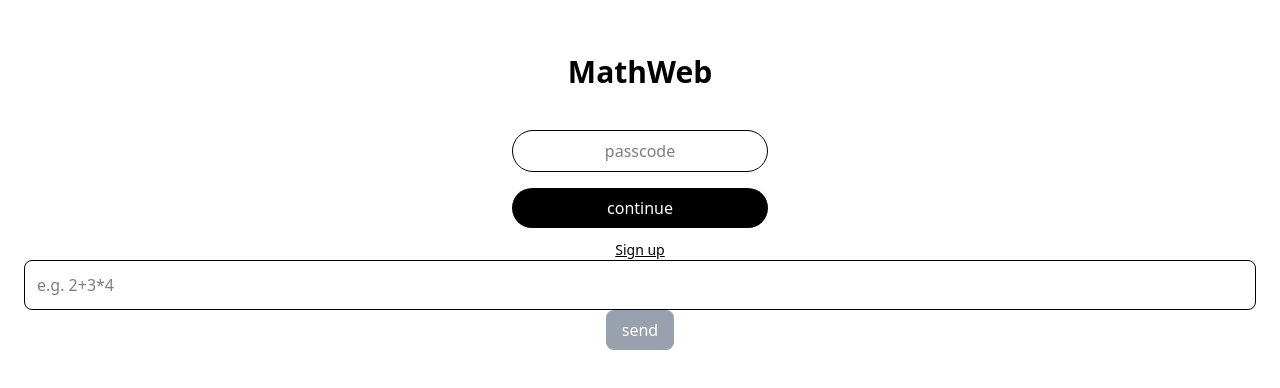
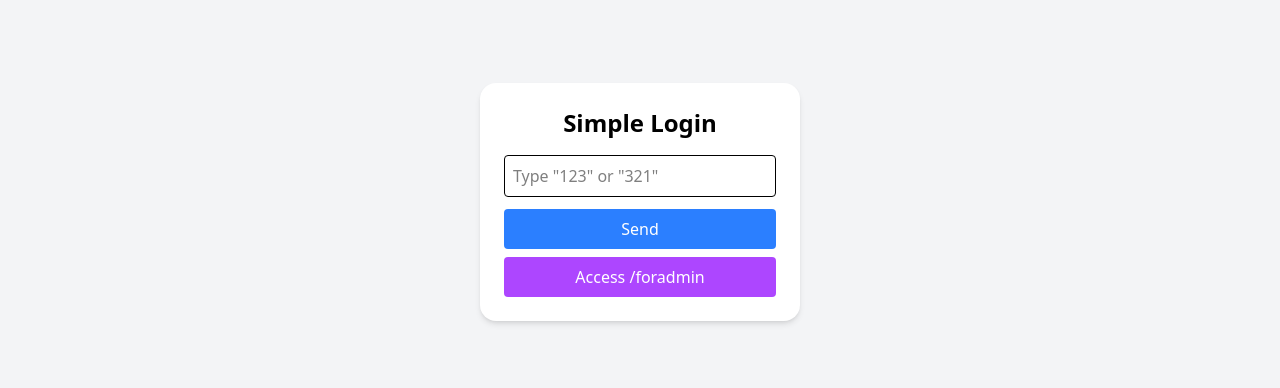
Before and after one commit to nguyenphujj/my-vite-app, a React (Vite) app: page / in a window 1280 px wide. Shown: the part 198-586 px from the top of the page. Built offline with nearby package versions, Linux system fonts and the light colour scheme.

Commit message:
your message

```diff
--- a/src/App.jsx
+++ b/src/App.jsx
@@ -2059,9 +2059,9 @@ function CalculationViaBackend({ token }) {
     window.location.hostname === "localhost"
       ? "http://localhost:5000"
       : "https://my-express-backend-gyj9.onrender.com";
-  const handleSubmit = async (haha) => {
+  const handleSubmit = async (math) => {
     //setResult('');
-    if (!haha.trim()) {
+    if (!math.trim()) {
       setResult('Please enter an expression');
       return;
     }
@@ -2072,7 +2072,7 @@ function CalculationViaBackend({ token }) {
           'Content-Type': 'application/json',
           'Authorization': `Bearer ${token}`
         },
-        body: JSON.stringify({ expr: haha }),
+        body: JSON.stringify({ expr: math }),
       });
       const data = await res.json();
       setResult(data.result !== undefined ? data.result : data.error);
@@ -2449,12 +2449,159 @@ function ImageUpload() {
 
 
 
+function ExampleRequestLimit() {
+  const [password, setPassword] = useState("");
+  const [token, setToken] = useState(localStorage.getItem("token") || "");
+  const [messages, setMessages] = useState([]);
+  const [limitReached, setLimitReached] = useState(false);
+
+  const handleLogin = async () => {
+    try {
+      const res = await axios.post("http://localhost:5000/authVer2", { password });
+      localStorage.setItem("token", res.data.token);
+      setToken(res.data.token);
+      setMessages(["✅ Logged in as Alice"]);
+    } catch (err) {
+      alert("❌ Invalid password");
+    }
+  };
+
+  const handleRequest = async () => {
+    if (limitReached) return;
+
+    try {
+      const res = await axios.get("http://localhost:5000/requestcount", {
+        headers: { Authorization: `Bearer ${token}` },
+      });
+      setMessages((prev) => [...prev, res.data.message]);
+    } catch (err) {
+      if (err.response?.status === 429) {
+        setLimitReached(true);
+        setMessages((prev) => [...prev, "⚠️ Request limit reached!"]);
+      } else {
+        setMessages((prev) => [...prev, "❌ Error sending request"]);
+      }
+    }
+  };
+
+  return (
+    <div className="flex flex-col items-center justify-center min-h-screen bg-gray-100">
+      {!token ? (
+        <div className="bg-white p-6 rounded-2xl shadow-md w-80 text-center">
+          <h1 className="text-2xl font-bold mb-4">Login</h1>
+          <input
+            type="password"
+            className="border p-2 rounded w-full mb-3"
+            placeholder="Enter password (123)"
+            value={password}
+            onChange={(e) => setPassword(e.target.value)}
+          />
+          <button
+            className="bg-blue-500 text-white px-4 py-2 rounded hover:bg-blue-600"
+            onClick={handleLogin}
+          >
+            Send
+          </button>
+        </div>
+      ) : (
+        <div className="bg-white p-6 rounded-2xl shadow-md w-96 text-center">
+          <h2 className="text-xl font-bold mb-4">Welcome Alice</h2>
+          <button
+            disabled={limitReached}
+            className={`px-4 py-2 rounded ${
+              limitReached ? "bg-gray-400" : "bg-green-500 hover:bg-green-600"
+            } text-white`}
+            onClick={handleRequest}
+          >
+            Send Request
+          </button>
+          <div className="mt-4 text-left space-y-1">
+            {messages.map((m, i) => (
+              <div key={i} className="text-sm">{m}</div>
+            ))}
+          </div>
+        </div>
+      )}
+    </div>
+  );
+}
+
+
+
+
+function ExampleForAdminOnly() {
+  const [input, setInput] = useState("");
+  const [token, setToken] = useState("");
+  const [message, setMessage] = useState("");
+
+  const handleLogin = async () => {
+    const res = await fetch("http://localhost:5000/authVer2", {
+      method: "POST",
+      headers: { "Content-Type": "application/json" },
+      body: JSON.stringify({ password: input }),
+    });
+    const data = await res.json();
+    if (data.token) {
+      setToken(data.token);
+      setMessage(`Logged in as ${data.user.username}`);
+    } else {
+      setMessage(data.error || "Login failed");
+    }
+  };
+
+  const handleAdmin = async () => {
+    const res = await fetch("http://localhost:5000/foradmin", {
+      headers: { Authorization: `Bearer ${token}` },
+    });
+    const data = await res.json();
+    setMessage(data.message || data.error);
+  };
+
+  return (
+    <div className="flex flex-col items-center justify-center min-h-screen gap-4 bg-gray-100">
+      <div className="bg-white p-6 rounded-2xl shadow-md w-80 text-center">
+        <h1 className="text-2xl font-bold mb-4">Simple Login</h1>
+        <input
+          type="text"
+          className="border p-2 w-full rounded mb-3"
+          placeholder='Type "123" or "321"'
+          value={input}
+          onChange={(e) => setInput(e.target.value)}
+        />
+        <button
+          onClick={handleLogin}
+          className="bg-blue-500 text-white px-4 py-2 rounded w-full mb-2"
+        >
+          Send
+        </button>
+
+        <button
+          onClick={handleAdmin}
+          className="bg-purple-500 text-white px-4 py-2 rounded w-full"
+          disabled={!token}
+        >
+          Access /foradmin
+        </button>
+
+        {message && (
+          <div className="mt-4 text-sm text-gray-700 bg-gray-50 p-2 rounded">
+            {message}
+          </div>
+        )}
+      </div>
+    </div>
+  );
+}
+
+
+
+
 
 
 
 function Login_Add(){
   const [jsoncache, setJsoncache] = useState("");
-  const [atpage, setAtpage] = useState(33);
+  const [atpage, setAtpage] = useState(16);
   const [server, setServer] = useState('')
   const [token1, setToken1] = useState('')
 
@@ -2479,6 +2626,8 @@ function Login_Add(){
         {atpage == 12 && <FrontendBackendAPI />}
         {atpage == 13 && <ImageUpload />}
         {atpage == 444 && <CalculationViaBackend />}
+        {atpage == 15 && <ExampleRequestLimit />}
+        {atpage == 16 && <ExampleForAdminOnly />}
 
         {/* this is hard to understand, at first, atpage=33, triggering this component, now atpage=null, detriggering this very component */}
         {/* but since this doesn't create conflict, so there must a state other than null */}
```
